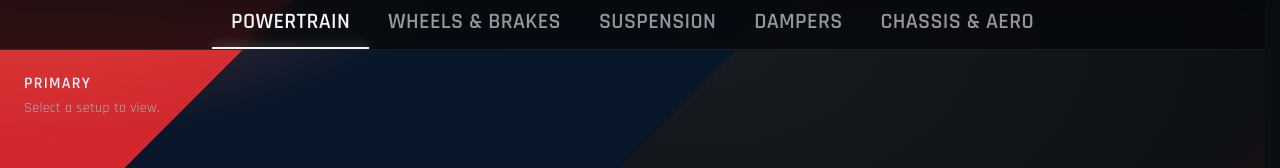
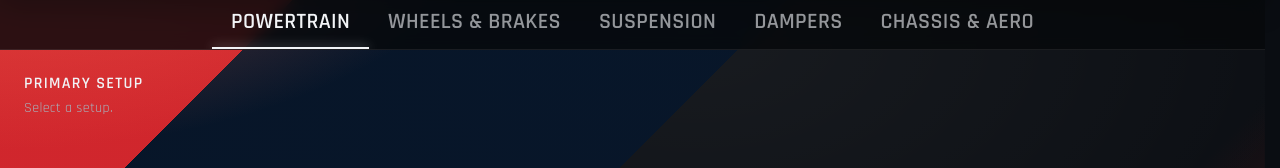
Before and after one commit to porgabi/lmu-setup-viewer, a React (Create React App) app: page / in a window 1280 px wide. Shown: the part 162-330 px from the top of the page. Built offline with nearby package versions, Linux system fonts and the light colour scheme.

Commit message:
Rewording

```diff
--- a/src/components/SetupSectionPanel.js
+++ b/src/components/SetupSectionPanel.js
@@ -199,7 +199,7 @@ function SetupColumn({ title, setupKey, data, loading, error, category, trackInf
           {heading}
         </Typography>
         <Typography variant="body2" color="text.secondary">
-          Select a setup to view.
+          Select a setup.
         </Typography>
       </Box>
     );
@@ -290,14 +290,14 @@ export default function SetupSectionPanel({ categoryKey }) {
   const category = getSetupCategory(categoryKey);
   const columns = [
     {
-      title: 'Primary',
+      title: 'Primary setup',
       setupKey: primarySetup,
     },
   ];
 
   if (comparisonEnabled) {
     columns.push({
-      title: 'Comparison',
+      title: 'Compared setup',
       setupKey: secondarySetup,
     });
   }
```
